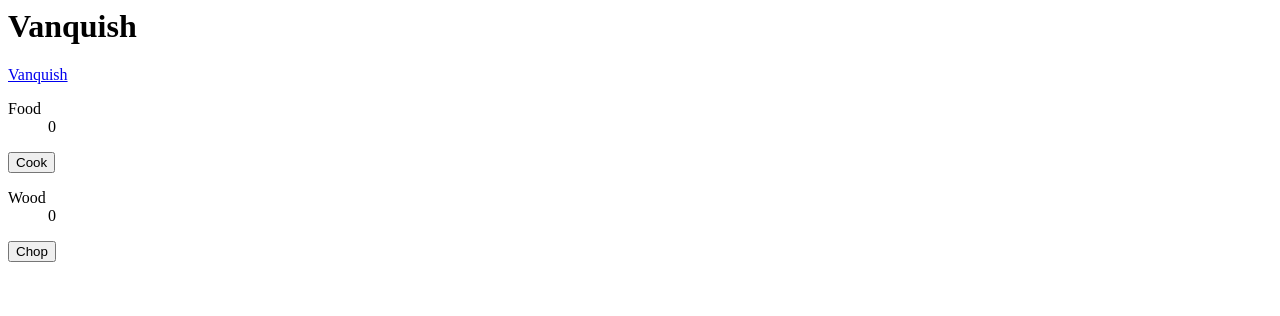
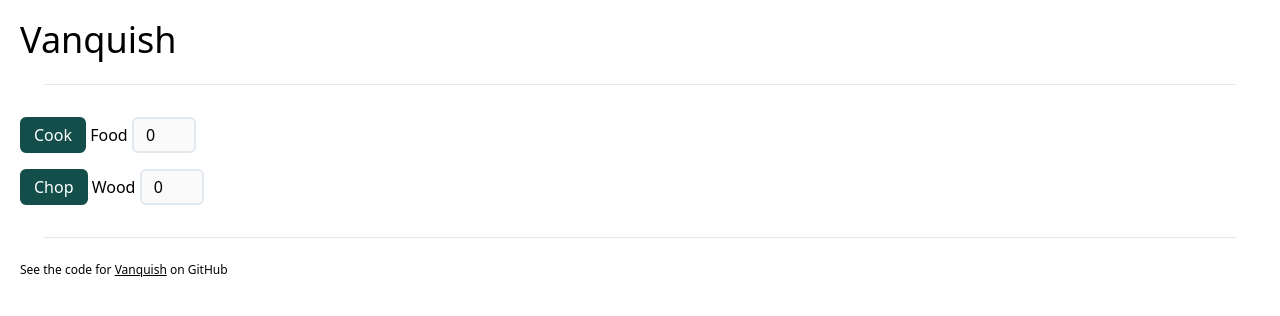
Before and after one commit to kalisjoshua/adventure, a plain HTML site: page index.html in a window 1280 px wide. Drawn offline with nearby package versions, Linux system fonts and the light colour scheme.

Commit message:
save point

```diff
--- a/food.mjs
+++ /dev/null
@@ -1,7 +0,0 @@
-import { clicky } from "./clicky.mjs";
-
-clicky({
-  action: "Cook",
-  count: 0,
-  label: "Food",
-});
--- a/index.html
+++ b/index.html
@@ -1,21 +1,31 @@
 <!DOCTYPE html />
-<html lang="en">
+<html class="bg-pink-950" lang="en">
   <head>
     <meta charset="UTF-8" />
     <meta name="viewport" content="width=device-width, initial-scale=1.0" />
     <title>Vanquish</title>
+
+    <base href="vanquish/" />
+    <script src="https://cdn.tailwindcss.com"></script>
   </head>
-  <body>
-    <h1>Vanquish</h1>
+  <body class="bg-white container flex flex-col mx-auto p-5">
+    <h1 class="text-4xl">Vanquish</h1>
+    <hr class="m-6" />
 
-    <article id="app"></article>
+    <article class="grow" id="app"></article>
 
-    <footer>
-      <a href="https://github.com/kalisjoshua/vanquish">Vanquish</a>
+    <footer class="mt-auto text-xs">
+      <hr class="m-6" />
+
+      See the code for
+      <a class="underline" href="https://github.com/kalisjoshua/vanquish"
+        >Vanquish</a
+      >
+      on GitHub
     </footer>
+
     <script type="module">
-      import "./food.mjs";
-      import "./wood.mjs";
+      import "/src/app.mjs";
     </script>
   </body>
 </html>
--- /dev/null
+++ b/src/app.mjs
@@ -0,0 +1,47 @@
+import { domaddic } from "../domaddic.mjs";
+
+import { clicky } from "./clicky.mjs";
+
+const appState = {
+  food: {
+    action: "Cook",
+    count: 0,
+    label: "Food",
+  },
+  people: {
+    action: "Recruit",
+    count: 0,
+    label: "People",
+  },
+  wood: {
+    action: "Chop",
+    count: 0,
+    label: "Wood",
+  },
+};
+
+domaddic({
+  add() {
+    return `
+      <ul> ${[
+        //
+        "food",
+        "wood",
+        appState.food.count > 20 && appState.wood.count > 20 ? "people" : "",
+      ]
+        .filter(Boolean)
+        .map((s) => `<li class="py-2" data-component="${s}"></li>`)
+        .join("")} <ul>
+    `;
+  },
+  afterAdd() {
+    const components = Array.from(document.querySelectorAll("[data-component"));
+
+    components.forEach((el) => {
+      domaddic({ ...clicky, mountPoint: () => el })(
+        appState[el.dataset.component],
+      );
+    });
+  },
+  mountPoint: () => document.querySelector("#app"),
+})(appState);
--- a/clicky.mjs
+++ b/src/clicky.mjs
@@ -1,6 +1,4 @@
-import { domaddic } from "./domaddic.mjs";
-
-const clicky = domaddic({
+const clicky = {
   add(state, write) {
     state.count = state.count || 0;
 
@@ -10,11 +8,9 @@
     }, 1000);
 
     return `
-      <dl data-pending="${pending}">
-        <dt>${state.label}</dt>
-        <dd>${state.count}</dd>
-      </dl>
-      <button id="${state.action}-${state.label}">${state.action}</button>
+      <button class="bg-teal-900 border-solid border-2 border-teal-900 px-3 py-1 rounded-md text-white" id="${state.action}-${state.label}">${state.action}</button>
+      <label data-pending="${pending}" for="${state.label}-value">${state.label}</label>
+      <input class="border-solid border-2 border-slate-200 px-3 py-1 rounded-md w-16" disabled id="${state.label}-value" name="${state.label}-value" value="${state.count}" />
     `;
   },
   afterAdd(state, parent, write) {
@@ -26,6 +22,6 @@
         write();
       });
   },
-});
+};
 
 export { clicky };
--- a/wood.mjs
+++ /dev/null
@@ -1,7 +0,0 @@
-import { clicky } from "./clicky.mjs";
-
-clicky({
-  action: "Chop",
-  count: 0,
-  label: "Wood",
-});
```
Also changed, not shown: domaddic.mjs (+2 -60 lines).
